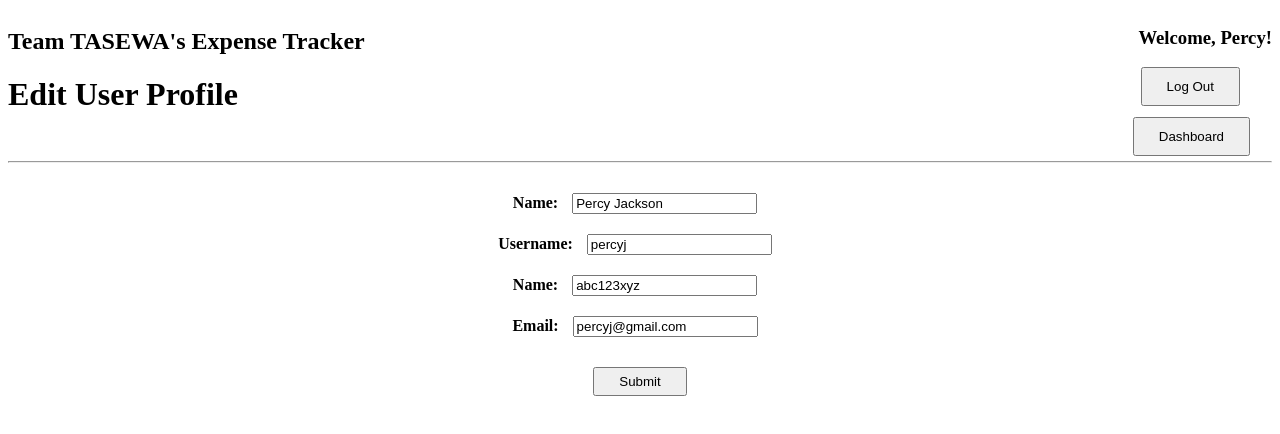
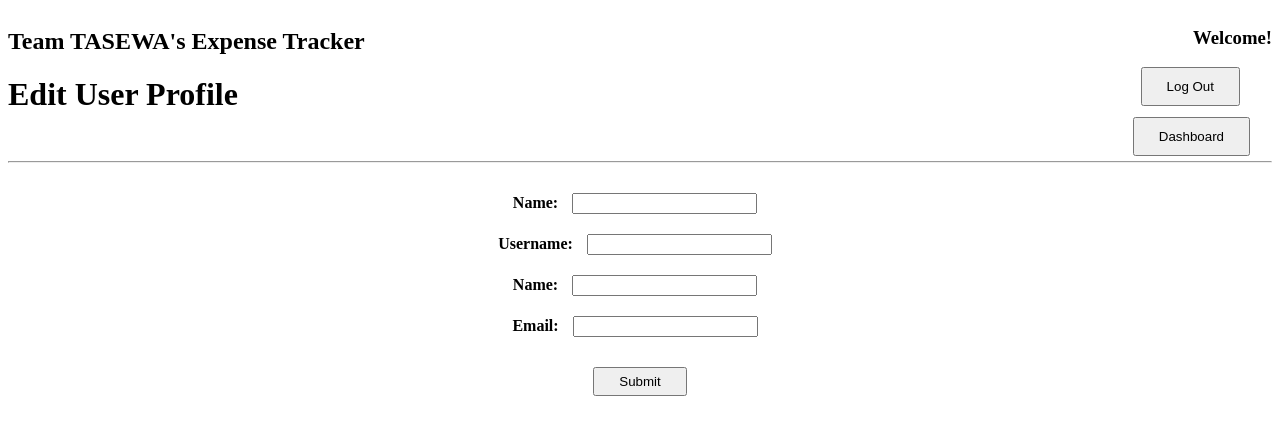
Before and after one commit to TASEWA/Expense-Tracker, a website: page src/public/html/user_profile_edit.html in a window 1280 px wide. Drawn offline with nearby package versions, Linux system fonts and the light colour scheme; no server answers.

Commit message:
Update user_profile_edit.html

```diff
--- a/src/public/html/user_profile_edit.html
+++ b/src/public/html/user_profile_edit.html
@@ -21,7 +21,7 @@
         </div>
 
         <div>
-            <h3>Welcome, Percy!</h3>
+            <h3>Welcome!</h3>
             <button onclick="location.href='Welcome.html'" class="log-out-button">Log Out</button>
             <button onclick="location.href='dashboard.html'" class="dashboard-button">Dashboard</button>
         </div>
@@ -34,19 +34,19 @@
     <div class="profile-forms">
         <form action="user_profile.html">
             <label for="profile-name"><b>Name:</b></label>
-            <input class="form-input" id="profile-name" type="text" value="Percy Jackson">
+            <input class="form-input" id="profile-name" type="text">
             <br>
 
             <label for="username"><b>Username:</b></label>
-            <input class="form-input" id="username" type="text" value="percyj">
+            <input class="form-input" id="username" type="text">
             <br>
 
             <label for="password"><b>Name:</b></label>
-            <input class="form-input" id="password" type="text" value="abc123xyz">
+            <input class="form-input" id="password" type="text">
             <br>
 
             <label for="email"><b>Email:</b></label>
-            <input class="form-input" id="email" type="text" value="percyj@gmail.com">
+            <input class="form-input" id="email" type="text">
             <br>
 
             <input class="submit-button" type="submit" value="Submit">
@@ -54,7 +54,8 @@
         </form>
     </div>
 
-
+    <script src="https://ajax.googleapis.com/ajax/libs/jquery/3.5.1/jquery.min.js"></script>
+    <script src="../js/user_profile_edit.js"></script>
 
 </body>
 
```
